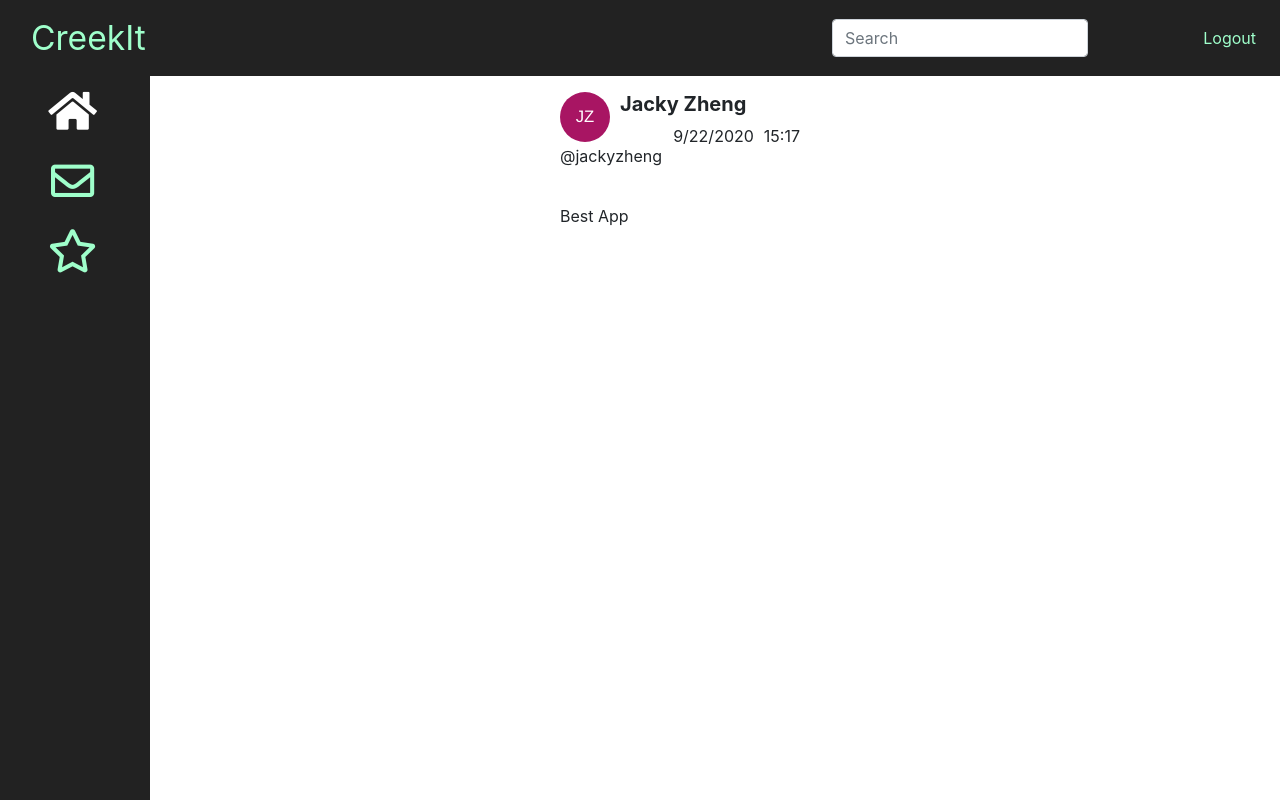
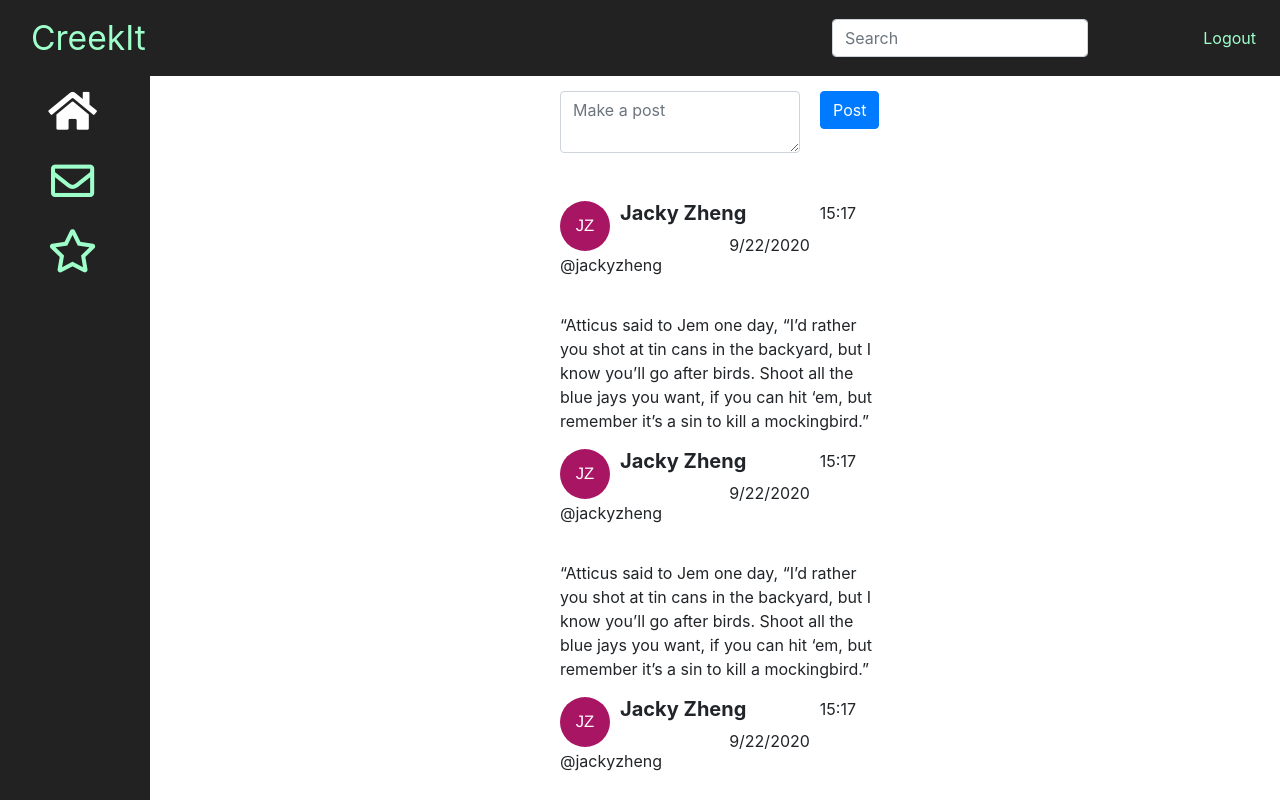
Before and after one commit to lim243/CreekIt, a React (Create React App) app in the folder client/: page / in a window 1280 px wide. Shown: the top 800 px of the page. Built offline with nearby package versions, Linux system fonts and the light colour scheme.

Commit message:
Added Make Post UI and Additional Bug Fixes

```diff
--- /dev/null
+++ b/client/src/Components/MakePost.js
@@ -0,0 +1,47 @@
+import React from 'react';
+import { Nav, Navbar, Form, FormControl, Button } from 'react-bootstrap';
+import styled from 'styled-components';
+
+const Styles = styled.div`
+  .form-center {
+    position: absolute !important;
+    left: 65%;
+    right: 15%;
+  }
+
+  .sticky {
+    position: fixed;
+    top: 0;
+    width: 100%;
+  }
+  .submit {
+
+  }
+
+  .box {
+    width: 75%;
+    float: left;
+    margin-right: 20px;
+  }
+
+`;
+
+
+export const MakePost = () => (
+    <Styles>
+        <Form>
+            <div className="box">
+        <Form.Group controlId="formPost">
+        <Form.Control as="textarea" placeholder="Make a post" />
+        </Form.Group>
+        </div>
+        <div className="submit">
+        <Button variant="primary" type="submit">
+            Post
+        </Button>
+        </div>
+        </Form>
+    </Styles>
+  )
+
+  export default  MakePost;
--- a/client/src/Components/NavigationBar.js
+++ b/client/src/Components/NavigationBar.js
@@ -19,11 +19,19 @@ const Styles = styled.div`
     left: 65%;
     right: 15%;
   }
+
+  .sticky {
+    position: fixed;
+    top: 0;
+    width: 100%;
+  }
+
 `;
 
 
 export const NavigationBar = () => (
     <Styles>
+        <div className="sticky">
       <Navbar expand="lg">
         <Navbar.Brand href="/">CreekIt</Navbar.Brand>
         <Navbar.Toggle aria-controls="basic-navbar-nav"/>
@@ -36,6 +44,7 @@ export const NavigationBar = () => (
           </Nav>
         </Navbar.Collapse>
       </Navbar>
+      </div>
     </Styles>
   )
 
--- a/client/src/Components/Post.js
+++ b/client/src/Components/Post.js
@@ -3,6 +3,7 @@ import React from 'react';
 import styled from 'styled-components';
 
 const Styles = styled.div`
+
   .right {
       float: left;
       margin-right: 10px;
@@ -13,7 +14,7 @@ const Styles = styled.div`
   }
   .dateTime {
     text-align: right;
-    margin-right: 5em;
+    margin-right: 1.5em;
   }
   .left {
     float: right;
@@ -33,10 +34,8 @@ export const Post = () => (
             </div>
             <p className="username">@jackyzheng</p>
         </div>
-        <div>
-            <p>Best App</p>
-        </div>
-
+        <p>“Atticus said to Jem one day, “I’d rather you shot at tin cans in the backyard, but I know you’ll go after birds. Shoot all the blue jays you want, if you can hit ‘em, but remember it’s a sin to kill a mockingbird.”
+        </p>
 
     </Styles>
 )
--- a/client/src/Home.js
+++ b/client/src/Home.js
@@ -1,14 +1,29 @@
 import React from 'react';
 import Post from './Components/Post';
 import styled from 'styled-components';
+import MakePost from './Components/MakePost';
 const GridWrapper = styled.div`
   display: block;
   margin-top: 1em;
   margin-left: 35em;
   margin-right: 25em;
+  padding-top: 75px;
+
 `;
+
+
 export const Home = (props) => (
+
   <GridWrapper>
+    <MakePost></MakePost>
+    <br></br>
+    <br></br>
+    <br></br>
+    <Post></Post>
+    <Post></Post>
+    <Post></Post>
+    <Post></Post>
+    <Post></Post>
     <Post></Post>
   </GridWrapper>
 )
```
Also changed, not shown: 1 other file (tests, documents, lock files or other folders).
